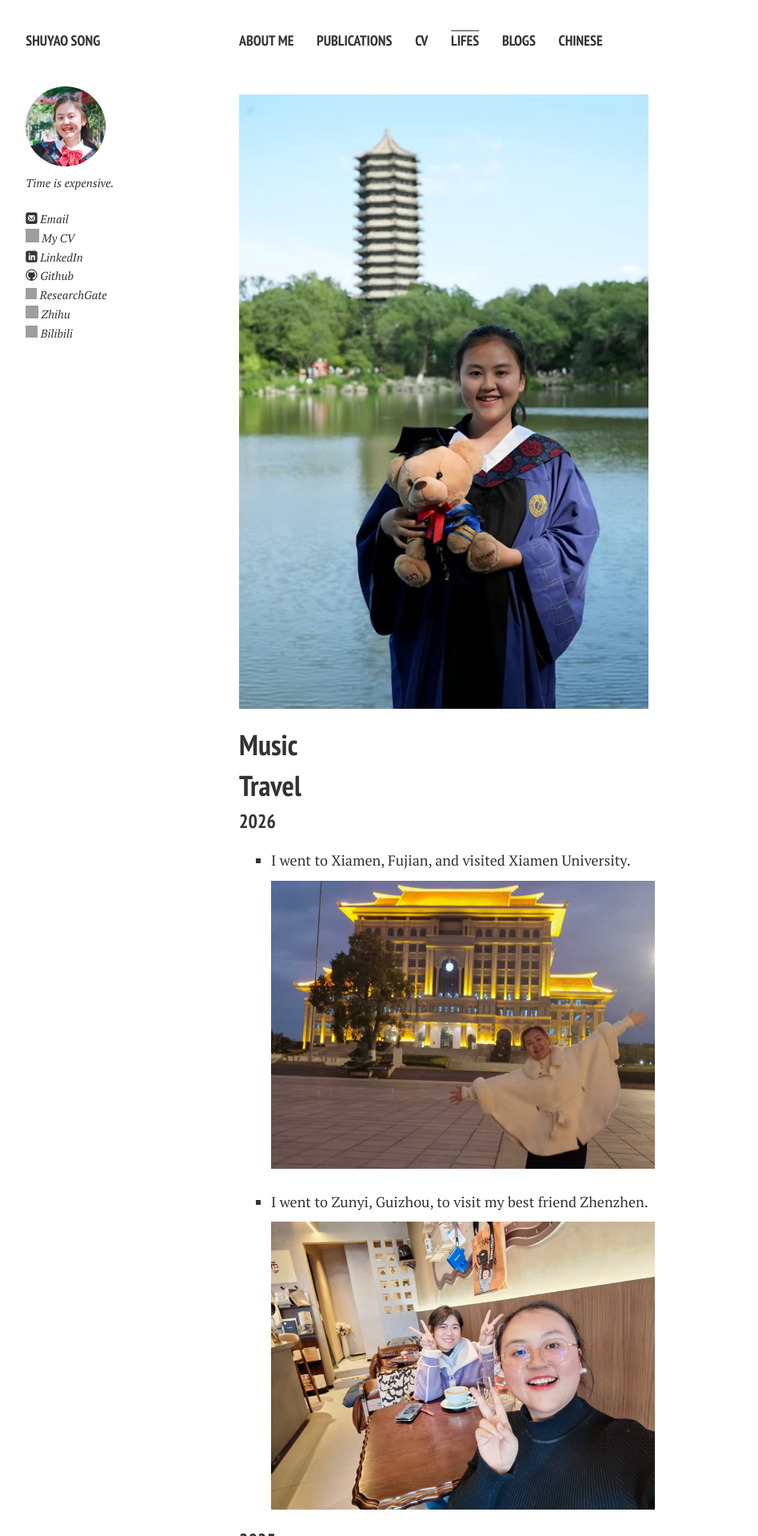
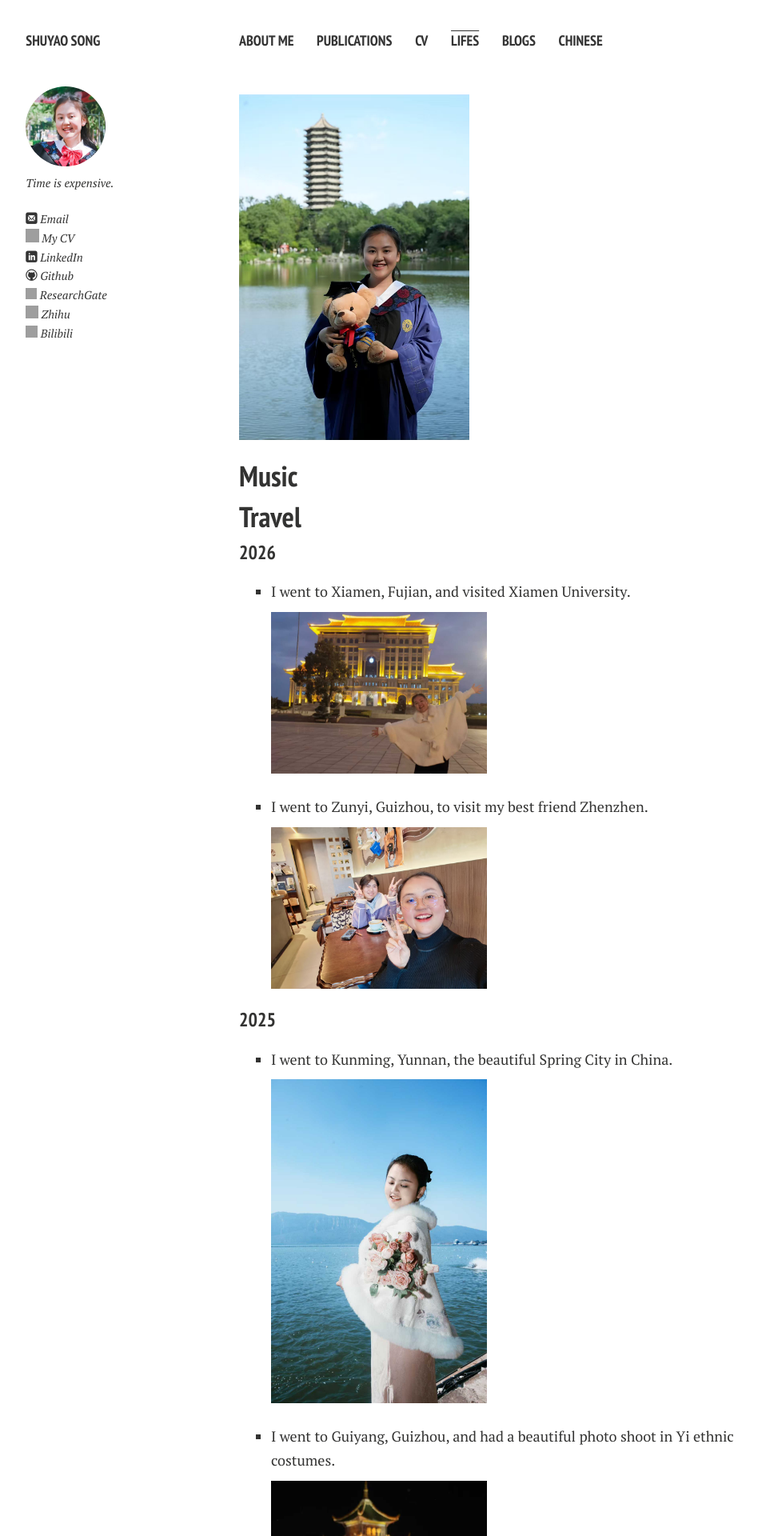
Before and after one commit to ShuyaoSong1019/ShuyaoSong1019.github.io, a Jekyll site: the page built from lifes.md, in a window 1280 px wide. Shown: the top 1920 px of the page at 80% size, without its empty margins (21-969 px from the left). Built offline with Jekyll 4.4.1, drawn with Linux system fonts in a browser that asks for light colours; nearby versions of some CDN libraries; comment, search, counter and statistics services are not loaded; a style sheet for code colours, icons or effects is not loaded; grey boxes are pictures that could not be loaded.

Commit message:
undate 0213

```diff
--- a/lifes.md
+++ b/lifes.md
@@ -4,7 +4,7 @@ permalink: /lifes/index.html
 title: Lifes
 ---
 <!-- 个人主图：用行内样式取消浮动，独占一行 -->
-<img src="https://shuyaosong1019.github.io/images/ShuyaoSong_Msc.jpg" style="float:none; display:block; margin:10px 0; max-width:80%; height:auto;" alt="ShuyaoSong Msc Photo">
+<img src="https://shuyaosong1019.github.io/images/ShuyaoSong_Msc.jpg" style="float:none; display:block; margin:10px 0; max-width:45%; height:auto;" alt="ShuyaoSong Msc Photo">
 
 ## Music
 
@@ -12,26 +12,26 @@ title: Lifes
 ### 2026
 - I went to Xiamen, Fujian, and visited Xiamen University.
   <!-- 图片行内样式：取消浮动，紧跟文字下方 -->
-  <img src="https://shuyaosong1019.github.io/file/Lifes/Travel/XiaMeng_travel3.jpg" style="float:none; display:block; margin:10px 0; max-width:80%; height:auto;" alt="Xiamen Travel Photo">
+  <img src="https://shuyaosong1019.github.io/file/Lifes/Travel/XiaMeng_travel3.jpg" style="float:none; display:block; margin:10px 0; max-width:45%; height:auto;" alt="Xiamen Travel Photo">
 
 - I went to Zunyi, Guizhou, to visit my best friend Zhenzhen.
-  <img src="https://shuyaosong1019.github.io/file/Lifes/Travel/Zunyi_travek7.jpg" style="float:none; display:block; margin:10px 0; max-width:80%; height:auto;" alt="Zunyi Travel Photo">
+  <img src="https://shuyaosong1019.github.io/file/Lifes/Travel/Zunyi_travek7.jpg" style="float:none; display:block; margin:10px 0; max-width:45%; height:auto;" alt="Zunyi Travel Photo">
 
 ### 2025
 - I went to Kunming, Yunnan, the beautiful Spring City in China.
-  <img src="https://shuyaosong1019.github.io/file/Lifes/Travel/kunming_travel1.jpg" style="float:none; display:block; margin:10px 0; max-width:80%; height:auto;" alt="Kunming Travel Photo">
+  <img src="https://shuyaosong1019.github.io/file/Lifes/Travel/kunming_travel1.jpg" style="float:none; display:block; margin:10px 0; max-width:45%; height:auto;" alt="Kunming Travel Photo">
 
 - I went to Guiyang, Guizhou, and had a beautiful photo shoot in Yi ethnic costumes.
-  <img src="https://shuyaosong1019.github.io/file/Lifes/Travel/Guiyang_travel2.jpg" style="float:none; display:block; margin:10px 0; max-width:80%; height:auto;" alt="Guiyang Yi Ethnic Costume Photo">
+  <img src="https://shuyaosong1019.github.io/file/Lifes/Travel/Guiyang_travel2.jpg" style="float:none; display:block; margin:10px 0; max-width:45%; height:auto;" alt="Guiyang Yi Ethnic Costume Photo">
 
 - I went to Wuhan, Hubei.
-  <img src="https://shuyaosong1019.github.io/file/Lifes/Travel/Wuhan_travel4.jpg" style="float:none; display:block; margin:10px 0; max-width:80%; height:auto;" alt="Wuhan Travel Photo">
+  <img src="https://shuyaosong1019.github.io/file/Lifes/Travel/Wuhan_travel4.jpg" style="float:none; display:block; margin:10px 0; max-width:45%; height:auto;" alt="Wuhan Travel Photo">
 
 - I traveled to Tianjin.
-  <img src="https://shuyaosong1019.github.io/file/Lifes/Travel/Tianjin_Travel5.jpg" style="float:none; display:block; margin:10px 0; max-width:80%; height:auto;" alt="Tianjin Travel Photo">
+  <img src="https://shuyaosong1019.github.io/file/Lifes/Travel/Tianjin_Travel5.jpg" style="float:none; display:block; margin:10px 0; max-width:45%; height:auto;" alt="Tianjin Travel Photo">
 
 - I went to Shanghai.
-  <img src="https://shuyaosong1019.github.io/file/Lifes/Travel/Shanghai_Traivel6.jpg" style="float:none; display:block; margin:10px 0; max-width:80%; height:auto;" alt="Shanghai Travel Photo">
+  <img src="https://shuyaosong1019.github.io/file/Lifes/Travel/Shanghai_Traivel6.jpg" style="float:none; display:block; margin:10px 0; max-width:45%; height:auto;" alt="Shanghai Travel Photo">
 
 ## Chat with me
 Welcome to chat with me!
```
Also changed, not shown: index.md (+4 -4 lines).
